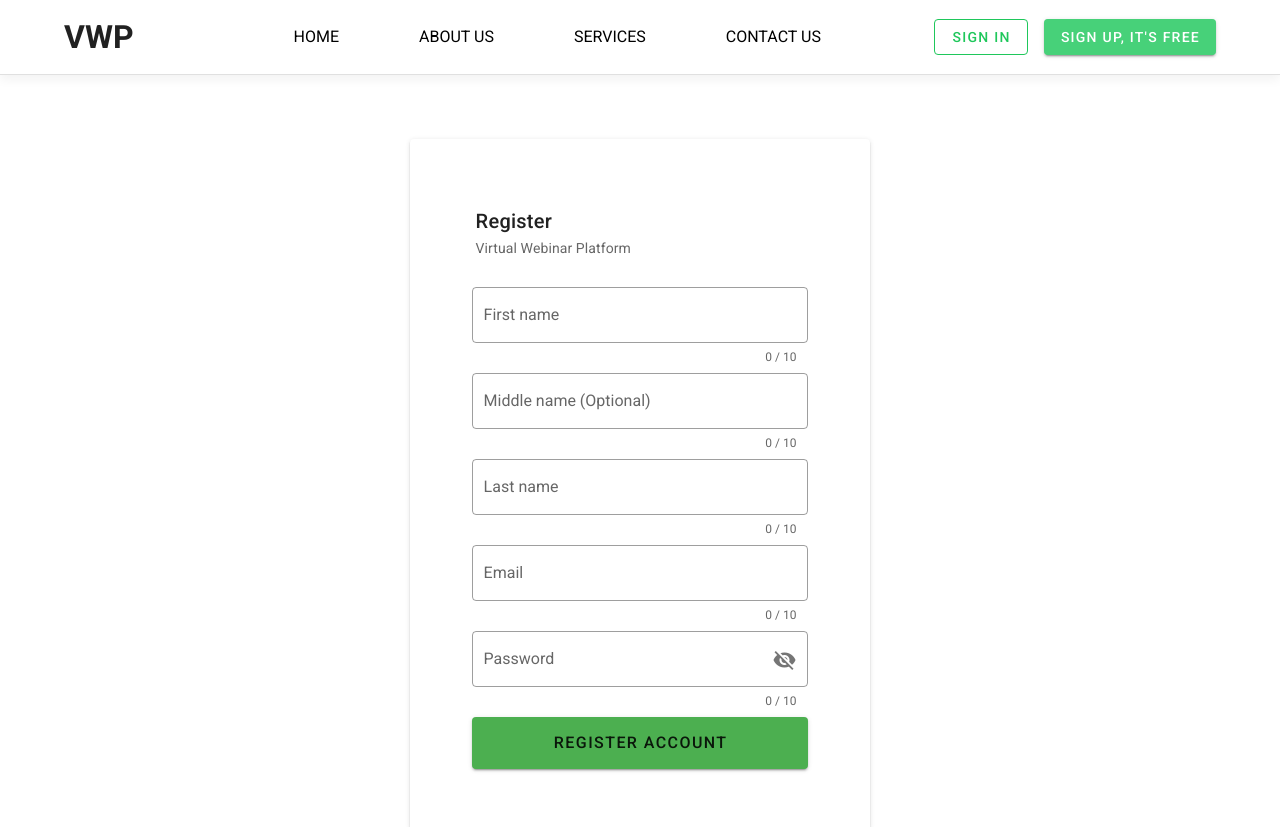
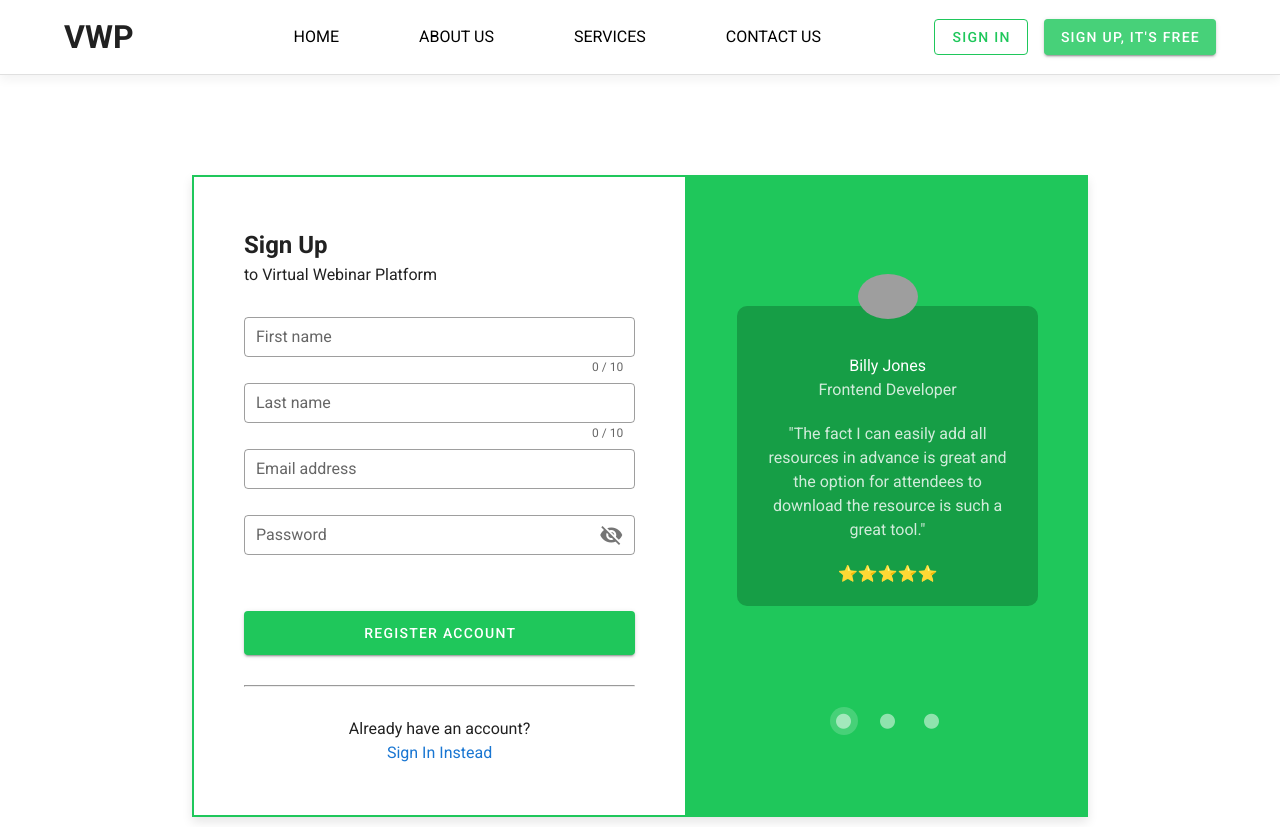
Before and after one commit to pauljor1499/vue2-vwp-v1, a Vue app: page /register in a window 1280 px wide. Shown: the top 827 px of the page. Built offline with nearby package versions, Linux system fonts and the light colour scheme; grey boxes are pictures that could not be loaded.

Commit message:
update login and registry page

```diff
--- a/src/components/main/login_page/LoginPage.vue
+++ b/src/components/main/login_page/LoginPage.vue
@@ -1,114 +1,207 @@
 <template>
     <div class="main-content">
-        <v-card>
-            <v-card-title>Login</v-card-title>
-            <v-card-subtitle>Virtual Webinar Platform</v-card-subtitle>
-            <v-col cols="12">
-                <v-alert type="error" text color="deep-orange" outlined v-show="error_message"> Invalid e-mail or password. </v-alert>
+        <div class="body">
+            <div class="left">
+                <div>
+                    <h2>Sign In</h2>
+                    <span>to Virtual Webinar Platform</span>
+                </div>
+                <div class="error-message" v-if="show_error_message">
+                    <div class="error-message-header">
+                        <button
+                            @click="show_error_message = !show_error_message"
+                        >
+                            <v-icon>mdi-close-circle-outline</v-icon>
+                        </button>
+                    </div>
+                    <div class="error-message-body">
+                        Invalid username or password.
+                    </div>
+                </div>
+                <div>
                     <v-text-field
-                    id="email"
-                    v-model="input_email"
+                        v-model="email"
                         :error-messages="emailErrors"
-                    label="E-mail"
+                        label="Email address"
+                        placeholder="sample@email.com"
+                        outlined
+                        dense
                         required
-                    outlined
-                    @input="$v.input_email.$touch()"
-                    @blur="$v.input_email.$touch()"
+                        @input="$v.email.$touch()"
                     >
                     </v-text-field>
+
                     <v-text-field
-                    id="password"
-                    v-model="input_password"
+                        v-model="password"
                         :error-messages="passwordErrors"
                         label="Password"
-                    :append-icon="show_password ? 'mdi-eye' : 'mdi-eye-off'"
-                    :type="show_password ? 'text' : 'password'"
-                    @click:append="show_password = !show_password"
+                        :append-icon="show_eye ? 'mdi-eye' : 'mdi-eye-off'"
+                        :type="show_eye ? 'text' : 'password'"
+                        name="input-10-2"
+                        outlined
+                        dense
                         required
-                    outlined
-                    @input="$v.input_password.$touch()"
-                    @blur="$v.input_password.$touch()"
+                        class="input-group--focused"
+                        @click:append="show_eye = !show_eye"
+                        @input="$v.password.$touch()"
                     >
                     </v-text-field>
-                <v-btn color="green" x-large width="100%" @click="submit()">Log In</v-btn>
-            </v-col>
-        </v-card>
+                </div>
+                <v-btn color="#1fc75b" dark large @click="submit">
+                    SIGN IN
+                </v-btn>
+
+                <span class="item-center"
+                    ><a href="#">Forgot Password?</a>
+                </span>
+                <hr />
+                <div class="item-center">
+                    <span>
+                        Don't have a Virtual Webinar Platform account? <br
+                    /></span>
+                    <span> <a href="#">Sign Up Now </a> </span>
+                </div>
+            </div>
+            <div class="right">
+                <v-carousel cycle :show-arrows="false" hide-delimiters>
+                    <v-carousel-item v-for="(item, i) in items" :key="i">
+                        <div class="items">
+                            <img :src="item.src" alt="" />
+                            <p>{{ item.feedback }}</p>
+                        </div>
+                    </v-carousel-item>
+                </v-carousel>
+            </div>
+        </div>
     </div>
 </template>
 
 <script>
 import { validationMixin } from "vuelidate";
-import { required, maxLength, email } from "vuelidate/lib/validators";
+import { required, email } from "vuelidate/lib/validators";
 
 export default {
     mixins: [validationMixin],
 
     validations: {
-        input_email: { required, email },
-        input_password: { required },
+        email: { required, email },
+        password: { required },
     },
 
-    data() {
-        return {
-            input_email: "",
-            input_password: "",
-            show_password: false,
+    data: () => ({
+        email: "",
+        password: "",
+        show_eye: false,
+        show_error_message: false,
 
-            error_message: false,
+        items: [
+            {
+                src: "https://img.freepik.com/free-vector/group-video-concept-illustration_114360-4792.jpg?w=826&t=st=1659925545~exp=1659926145~hmac=c394392836c71135281e3ae6e80535be725bbc13818deba4852be56106b031ff",
+                feedback:
+                    "Lost access to OneAuth? Worry not. Set up passphrase and backup number to recover OneAuth easily.",
+            },
+            {
+                src: "https://img.freepik.com/free-vector/group-video-concept-illustration_114360-4942.jpg?w=740&t=st=1659925563~exp=1659926163~hmac=880dbf583748a2f3da07edb145ca87050049eeb59a1a2c533c566c2a6990ad7d",
+                feedback:
+                    "Move away from risky passwords and experience one-tap access to VWP. Download and install OneAuth.",
+            },
+            {
+                src: "https://img.freepik.com/free-vector/remote-meeting-concept-illustration_114360-4704.jpg?w=826&t=st=1659925584~exp=1659926184~hmac=36867e329cf8f03605929a84bd76cbde6b5f6ce2e6b1cbae0dc51cdc328b7087",
+                feedback:
+                    "Secure online accounts with OneAuth 2FA. Back up OTP secrets and never lose access to your accounts.",
+            },
+        ],
+    }),
 
-            valid_input: {
-                input_email: "email@gmail.com",
-                input_password: "password2022!",
+    computed: {
+        emailErrors() {
+            const errors = [];
+            if (!this.$v.email.$dirty) return errors;
+            !this.$v.email.email && errors.push("Must be valid e-mail");
+            !this.$v.email.required && errors.push("E-mail is required");
+            return errors;
         },
-        };
+        passwordErrors() {
+            const errors = [];
+            if (!this.$v.password.$dirty) return errors;
+            !this.$v.password.required && errors.push("Password is required");
+            return errors;
+        },
     },
 
     methods: {
         submit() {
-            if (this.input_email === this.valid_input.input_email && this.input_password === this.valid_input.input_password) {
-                this.error_message = false;
-            } else {
-                this.error_message = true;
-            }
             this.$v.$touch();
-        },
-    },
-
-    computed: {
-        emailErrors() {
-            const errors = [];
-            if (!this.$v.input_email.$dirty) return errors;
-            !this.$v.input_email.email && errors.push("Must be valid e-mail");
-            !this.$v.input_email.required && errors.push("E-mail is required");
-            return errors;
-        },
-
-        passwordErrors() {
-            const errors = [];
-            if (!this.$v.input_password.$dirty) return errors;
-            !this.$v.input_password.required && errors.push("Password is required");
-            return errors;
+            if (this.show_error_message === false)
+                this.show_error_message = true;
         },
     },
 };
 </script>
 
 <style scoped>
+.link,
+a {
+    text-decoration: none;
+    list-style: none;
+    text-transform: initial;
+}
+
 .main-content {
-    width: 100%;
-    height: 100%;
+    padding: 100px 0px 100px 0px;
+    background-color: #1fc75b;
+}
+
+.body {
+    width: 70%;
+    margin: auto;
+    display: flex;
+    background-color: #ffff;
+    box-shadow: 0px 5px 10px 0px rgba(0, 0, 0, 0.1);
+}
+
+.left {
+    flex: 1.3;
+    padding: 50px;
 
     display: flex;
-    justify-content: center;
-    align-items: center;
+    flex-direction: column;
+    justify-content: space-between;
 }
 
-.v-card {
-    width: 40%;
+.left .error-message {
+    padding: 10px;
+    border: 1px solid #ff0000;
+    background-color: #ffd1d1;
+}
+
+.left .error-message .error-message-header {
+    float: right;
+}
+
+.left .item-center {
+    text-align: center;
+}
+
+.right {
+    flex: 1;
     padding: 50px;
+
+    border-left: 1px solid rgb(221, 221, 221);
+}
+
+.right .items {
+    display: flex;
+    flex-direction: column;
+    text-align: center;
+    gap: 40px;
+}
+
+.right img {
+    width: 100%;
 }
 
 .v-btn {
-    color: #ffff;
+    width: 100%;
 }
 </style>
--- a/src/components/main/registry_page/RegistryPage.vue
+++ b/src/components/main/registry_page/RegistryPage.vue
@@ -1,71 +1,116 @@
 <template>
     <div class="main-content">
-        <v-card>
-            <v-card-title>Register</v-card-title>
-            <v-card-subtitle>Virtual Webinar Platform</v-card-subtitle>
-            <v-col cols="12">
-                <v-alert type="error" text color="deep-orange" outlined v-show="error_message"> Invalid account to register. </v-alert>
+        <div class="body">
+            <div class="left">
+                <div>
+                    <h2>Sign Up</h2>
+                    <span>to Virtual Webinar Platform</span>
+                </div>
+                <div class="error-message" v-if="show_error_message">
+                    <div class="error-message-header">
+                        <button
+                            @click="show_error_message = !show_error_message"
+                        >
+                            <v-icon>mdi-close-circle-outline</v-icon>
+                        </button>
+                    </div>
+                    <div class="error-message-body">
+                        This account already registered.
+                    </div>
+                </div>
+                <div>
                     <v-text-field
-                    id="first_name"
-                    v-model="input_first_name"
+                        v-model="first_name"
                         :error-messages="first_nameErrors"
                         label="First name"
+                        :counter="10"
+                        outlined
+                        dense
                         required
-                    outlined
-                    counter="10"
-                    @input="$v.input_first_name.$touch()"
-                    @blur="$v.input_first_name.$touch()"
-                />
+                        @input="$v.first_name.$touch()"
+                        @blur="$v.first_name.$touch()"
+                    >
+                    </v-text-field>
+
                     <v-text-field
-                    id="middle_name"
-                    v-model="input_middle_name"
-                    :error-messages="middle_nameErrors"
-                    label="Middle name (Optional)"
-                    required
-                    outlined
-                    counter="10"
-                    @input="$v.input_middle_name.$touch()"
-                    @blur="$v.input_middle_name.$touch()"
-                />
-                <v-text-field
-                    id="last_name"
-                    v-model="input_last_name"
+                        v-model="last_name"
                         :error-messages="last_nameErrors"
                         label="Last name"
+                        :counter="10"
+                        outlined
+                        dense
                         required
+                        @input="$v.last_name.$touch()"
+                        @blur="$v.last_name.$touch()"
+                    >
+                    </v-text-field>
+
+                    <v-text-field
+                        v-model="email"
+                        :error-messages="emailErrors"
+                        label="Email address"
+                        placeholder="sample@email.com"
                         outlined
-                    counter="10"
-                    @input="$v.input_last_name.$touch()"
-                    @blur="$v.input_last_name.$touch()"
-                />
+                        dense
+                        required
+                        @input="$v.email.$touch()"
+                        @blur="$v.email.$touch()"
+                    >
+                    </v-text-field>
+
                     <v-text-field
-                    id="input_email"
-                    v-model="input_email"
-                    :error-messages="emailErrors"
-                    label="Email"
+                        v-model="password"
+                        :error-messages="passwordErrors"
+                        :append-icon="show_eye ? 'mdi-eye' : 'mdi-eye-off'"
+                        :type="show_eye ? 'text' : 'password'"
+                        label="Password"
+                        outlined
+                        dense
                         required
-                    outlined
-                    counter="10"
-                    @input="$v.input_email.$touch()"
-                    @blur="$v.input_email.$touch()"
-                />
-                <v-text-field
-                    id="input_password"
-                    v-model="input_password"
-                    :error-messages="passwordErrors"
-                    label="Password"
-                    required
-                    outlined
-                    counter="10"
-                    :append-icon="show_password ? 'mdi-eye' : 'mdi-eye-off'"
-                    :type="show_password ? 'text' : 'password'"
-                    @click:append="show_password = !show_password"
-                    @input="$v.input_password.$touch()"
-                    @blur="$v.input_password.$touch()"
-                />
-                <v-btn color="green" x-large width="100%" @click="submit()">Register Account</v-btn>
-            </v-col>
-        </v-card>
+                        class="input-group--focused"
+                        @click:append="show_eye = !show_eye"
+                        @input="$v.password.$touch()"
+                        @blur="$v.password.$touch()"
+                    >
+                    </v-text-field>
+                </div>
+                <v-btn color="#1fc75b" dark large @click="submit">
+                    REGISTER ACCOUNT
+                </v-btn>
+                <hr />
+                <div class="item-center">
+                    <span> Already have an account? <br /></span>
+                    <span> <a href="#">Sign In Instead </a> </span>
+                </div>
+            </div>
+            <div class="right">
+                <v-carousel
+                    cycle
+                    :show-arrows="false"
+                    hide-delimiter-background
+                >
+                    <v-carousel-item v-for="(item, i) in items" :key="i">
+                        <div class="feedbacks">
+                            <div class="feedback-image">
+                                <img :src="item.src" alt="" />
+                            </div>
+
+                            <div class="feedback-person-name">
+                                <span>{{ item.name }}</span>
+                                <span class="body-text">{{
+                                    item.position
+                                }}</span>
+                            </div>
+
+                            <span class="body-text">
+                                "{{ item.feedback }}"
+                            </span>
+                            <div>⭐⭐⭐⭐⭐</div>
+                        </div>
+                    </v-carousel-item>
+                </v-carousel>
+            </div>
+        </div>
     </div>
 </template>
 
@@ -77,118 +122,195 @@ export default {
     mixins: [validationMixin],
 
     validations: {
-        input_first_name: { required, maxLength: maxLength(10) },
-        input_middle_name: { maxLength: maxLength(10) },
-        input_last_name: { required, maxLength: maxLength(10) },
-        input_email: { required, email, maxLength: maxLength(10) },
-        input_password: { required, maxLength: maxLength(10) },
+        first_name: { required, maxLength: maxLength(10) },
+        last_name: { required, maxLength: maxLength(10) },
+        email: { required, email },
+        password: { required },
     },
 
-    data() {
-        return {
-            input_first_name: "",
-            input_middle_name: "",
-            input_last_name: "",
-            input_email: "",
-            input_password: "",
-            show_password: false,
-            error_message: false,
-        };
+    data: () => ({
+        first_name: "",
+        last_name: "",
+        email: "",
+        password: "",
+        show_eye: false,
+        show_error_message: false,
+
+        items: [
+            {
+                src: "https://www.diethelmtravel.com/wp-content/uploads/2016/04/bill-gates-wealthiest-person.jpg",
+                name: "Billy Jones",
+                position: "Frontend Developer",
+                feedback:
+                    "The fact I can easily add all resources in advance is great and the option for attendees to download the resource is such a great tool.",
+            },
+            {
+                src: "https://images.squarespace-cdn.com/content/v1/559b2478e4b05d22b1e75b2d/1549568089409-SJ70E6DVG3XTE70232OL/Nesbit.jpg",
+                name: "William Smith",
+                position: "QA Tester",
+                feedback:
+                    "I like that it has very intuitive interface and it is easy to use, branding possibility is great. I also like that attention is given to details when customizing the event.",
+            },
+            {
+                src: "https://miro.medium.com/max/1050/1*7hkI-ZKsglnbjxCRV1bMZA.png",
+                name: "Katty Williams",
+                position: "Backend Developer",
+                feedback:
+                    "The Virtual Werbinar Platform has created a road map of their upcoming features and they are super transparent and listen to suggestions and comments as well. This software is amazing and will only get better.",
+            },
+        ],
+    }),
+
+    computed: {
+        first_nameErrors() {
+            const errors = [];
+            if (!this.$v.first_name.$dirty) return errors;
+            !this.$v.first_name.maxLength &&
+                errors.push("First name must be at most 10 characters long");
+            !this.$v.first_name.required &&
+                errors.push("First name is required.");
+            return errors;
+        },
+        last_nameErrors() {
+            const errors = [];
+            if (!this.$v.last_name.$dirty) return errors;
+            !this.$v.last_name.maxLength &&
+                errors.push("Last name must be at most 10 characters long");
+            !this.$v.last_name.required &&
+                errors.push("Last name is required.");
+            return errors;
+        },
+        emailErrors() {
+            const errors = [];
+            if (!this.$v.email.$dirty) return errors;
+            !this.$v.email.email && errors.push("Must be valid e-mail");
+            !this.$v.email.required && errors.push("E-mail is required");
+            return errors;
+        },
+        passwordErrors() {
+            const errors = [];
+            if (!this.$v.password.$dirty) return errors;
+            !this.$v.password.required && errors.push("Password is required");
+            return errors;
+        },
     },
 
     methods: {
         submit() {
             this.$v.$touch();
-
-            this.dataToJSON(this.input_first_name, this.input_middle_name, this.input_last_name, this.input_email, this.input_password);
-
-            if (
-                this.first_nameErrors.length == 0 &&
-                this.middle_nameErrors == 0 &&
-                this.last_nameErrors == 0 &&
-                this.emailErrors == 0 &&
-                this.passwordErrors == 0
-            ) {
-                console.log("Valid");
-                this.error_message = false;
-            } else {
-                console.log("Invalid");
-                this.error_message = true;
-            }
-        },
-
-        dataToJSON(Fname, Mname, Lname, Email, Password) {
-            const data = {
-                first_name: Fname,
-                middle_name: Mname,
-                last_name: Lname,
-                email: Email,
-                password: Password,
-            };
-            console.log(data);
-        },
-    },
-
-    computed: {
-        first_nameErrors() {
-            const errors = [];
-            if (!this.$v.input_first_name.$dirty) return errors;
-            !this.$v.input_first_name.maxLength && errors.push("First name must be at most 10 characters long");
-            !this.$v.input_first_name.required && errors.push("First name is required");
-            return errors;
-        },
-
-        middle_nameErrors() {
-            const errors = [];
-            if (!this.$v.input_middle_name.$dirty) return errors;
-            !this.$v.input_middle_name.maxLength && errors.push("Middle name must be at most 10 characters long");
-            return errors;
-        },
-        last_nameErrors() {
-            const errors = [];
-            if (!this.$v.input_last_name.$dirty) return errors;
-            !this.$v.input_last_name.maxLength && errors.push("Last name must be at most 10 characters long");
-            !this.$v.input_last_name.required && errors.push("Last name is required");
-            return errors;
-        },
-
-        emailErrors() {
-            const errors = [];
-            if (!this.$v.input_email.$dirty) return errors;
-            !this.$v.input_email.email && errors.push("Must be valid e-mail");
-            !this.$v.input_email.maxLength && errors.push("Email address must be at most 10 characters long");
-            !this.$v.input_email.required && errors.push("E-mail is required");
-            return errors;
-        },
-
-        passwordErrors() {
-            const errors = [];
-            if (!this.$v.input_password.$dirty) return errors;
-            !this.$v.input_password.required && errors.push("Password is required");
-            !this.$v.input_password.maxLength && errors.push("Password must be at most 10 characters long");
-            return errors;
+            if (this.show_error_message === false)
+                this.show_error_message = true;
         },
     },
 };
 </script>
 
 <style scoped>
+.link,
+a {
+    text-decoration: none;
+    list-style: none;
+    text-transform: initial;
+}
+
 .main-content {
-    width: 100%;
-    height: 100%;
-    padding: 5%;
+    padding: 100px 0px 100px 0px;
+}
+
+.body {
+    width: 70%;
+    margin: auto;
+    display: flex;
+    background-color: #ffff;
+    box-shadow: 0px 5px 10px 0px rgba(0, 0, 0, 0.1);
+}
+
+.left {
+    flex: 1.3;
+    padding: 50px;
+
+    display: flex;
+    flex-direction: column;
+    row-gap: 30px;
+
+    border: 2px solid #1fc75b;
+}
+
+.left .error-message {
+    padding: 10px;
+    border: 1px solid #ff0000;
+    background-color: #ffd1d1;
+}
+
+.left .error-message .error-message-header {
+    float: right;
+}
+
+.left .item-center {
+    text-align: center;
+}
+
+.right {
+    flex: 1;
+    padding: 50px;
+    background-color: #1fc75b;
+    text-align: center;
 
     display: flex;
     justify-content: center;
     align-items: center;
+    row-gap: 50px;
 }
 
-.v-card {
-    width: 40%;
-    padding: 50px;
+.right h2 {
+    color: #ffff;
+}
+
+.right .items {
+    display: flex;
+    flex-direction: column;
+    text-align: center;
+    gap: 40px;
+}
+
+.right img {
+    width: 100%;
+}
+
+.feedbacks {
+    margin-top: 20%;
+    display: flex;
+    justify-content: center;
+    align-items: center;
+    flex-direction: column;
+    row-gap: 20px;
+    background-color: #169e46;
+    border-radius: 10px;
+    color: #ffff;
+    padding: 20px;
+}
+
+.feedbacks .feedback-image {
+    width: 60px;
+    height: 60px;
+    margin-top: -20%;
+}
+
+.feedbacks .feedback-image img {
+    border-radius: 50%;
+}
+
+.feedbacks .feedback-person-name {
+    display: flex;
+    flex-direction: column;
+}
+
+.feedbacks .body-text {
+    font-size: 1em;
+    opacity: 80%;
 }
 
 .v-btn {
-    color: #ffff;
+    width: 100%;
 }
 </style>
```
Also changed, not shown: src/components/main/landing_page/LandingPage.vue (+11 -1 lines), src/components/main/landing_page/Section1.vue (added, +41 -0 lines). Lines whose indentation alone changed are shown as unchanged.
